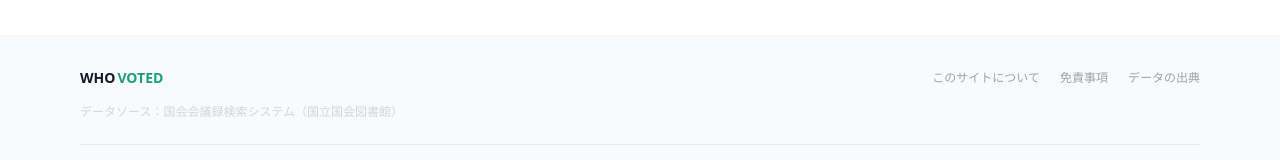
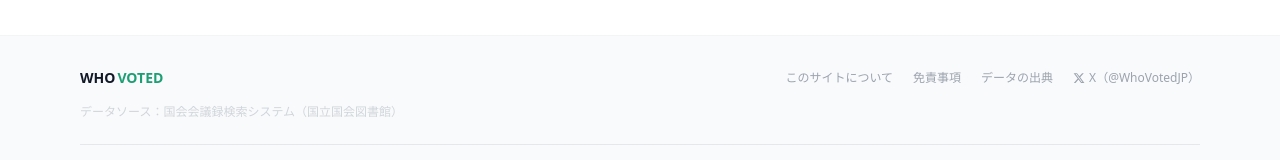
Before and after one commit to Sumo443/whosvoted, a Next.js app: page / in a window 1280 px wide. Shown: the part 1391-1551 px from the top of the page. Built offline with nearby package versions, Linux system fonts and the light colour scheme.

Commit message:
feat: フッターにXアカウントリンクを追加

```diff
--- a/src/components/Footer.tsx
+++ b/src/components/Footer.tsx
@@ -9,7 +9,7 @@ export default function Footer() {
             <span className="text-gray-900">WHO</span>
             <span className="text-[#1D9E75]">VOTED</span>
           </div>
-          <div className="flex flex-wrap gap-x-5 gap-y-2 text-xs text-gray-400">
+          <div className="flex flex-wrap gap-x-5 gap-y-2 text-xs text-gray-400 items-center">
             <Link href="/disclaimer" className="hover:text-gray-600">
               このサイトについて
             </Link>
@@ -19,6 +19,17 @@ export default function Footer() {
             <Link href="/disclaimer" className="hover:text-gray-600">
               データの出典
             </Link>
+            <a
+              href="https://x.com/WhoVotedJP"
+              target="_blank"
+              rel="noopener noreferrer"
+              className="hover:text-[#1D9E75] transition-colors flex items-center gap-1"
+            >
+              <svg viewBox="0 0 24 24" className="w-3 h-3" fill="currentColor">
+                <path d="M18.244 2.25h3.308l-7.227 8.26 8.502 11.24H16.17l-5.214-6.817L4.99 21.75H1.68l7.73-8.835L1.254 2.25H8.08l4.713 6.231zm-1.161 17.52h1.833L7.084 4.126H5.117z"/>
+              </svg>
+              X（@WhoVotedJP）
+            </a>
           </div>
         </div>
         <p className="text-xs text-gray-300 mt-4">
```
Also changed, not shown: 1 other file (tests, documents, lock files or other folders).
